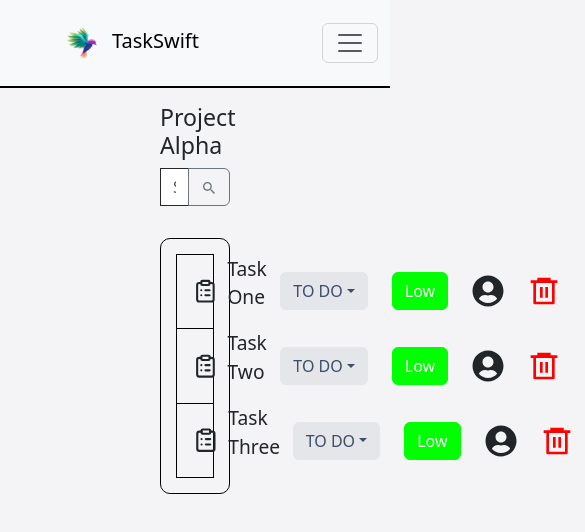
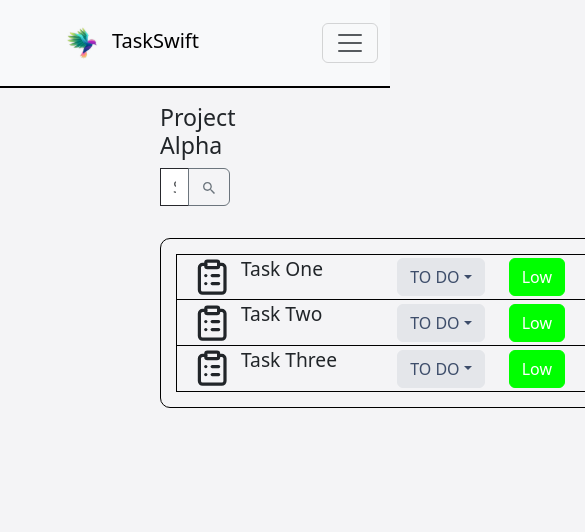
Before and after one commit to jonathanWongLS/TaskSwift, a React (Vite) app in the folder task-swift/: page /tasks in a window 390 px wide. Shown: the top 532 px of the page, 585 px wide, since content can reach past the window. Built offline with nearby package versions, Linux system fonts and the light colour scheme.

Commit message:
Improve responsiveness of each TaskCard component by capping the minimum width

```diff
--- a/task-swift/src/components/TaskList/TaskList.css
+++ b/task-swift/src/components/TaskList/TaskList.css
@@ -104,4 +104,5 @@
     border-radius: 10px;
     padding: 15px;
     border: 1px solid black;
+    min-width: 550px;
 }
```
